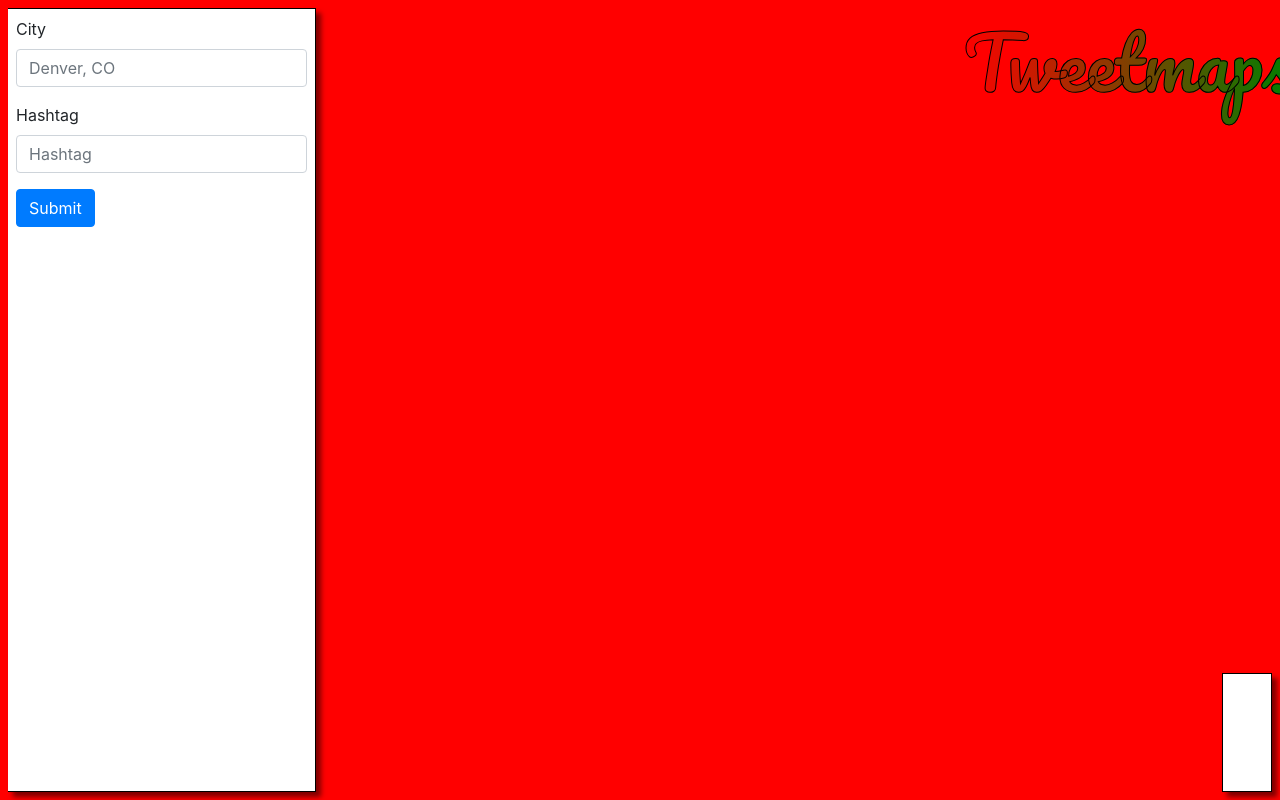
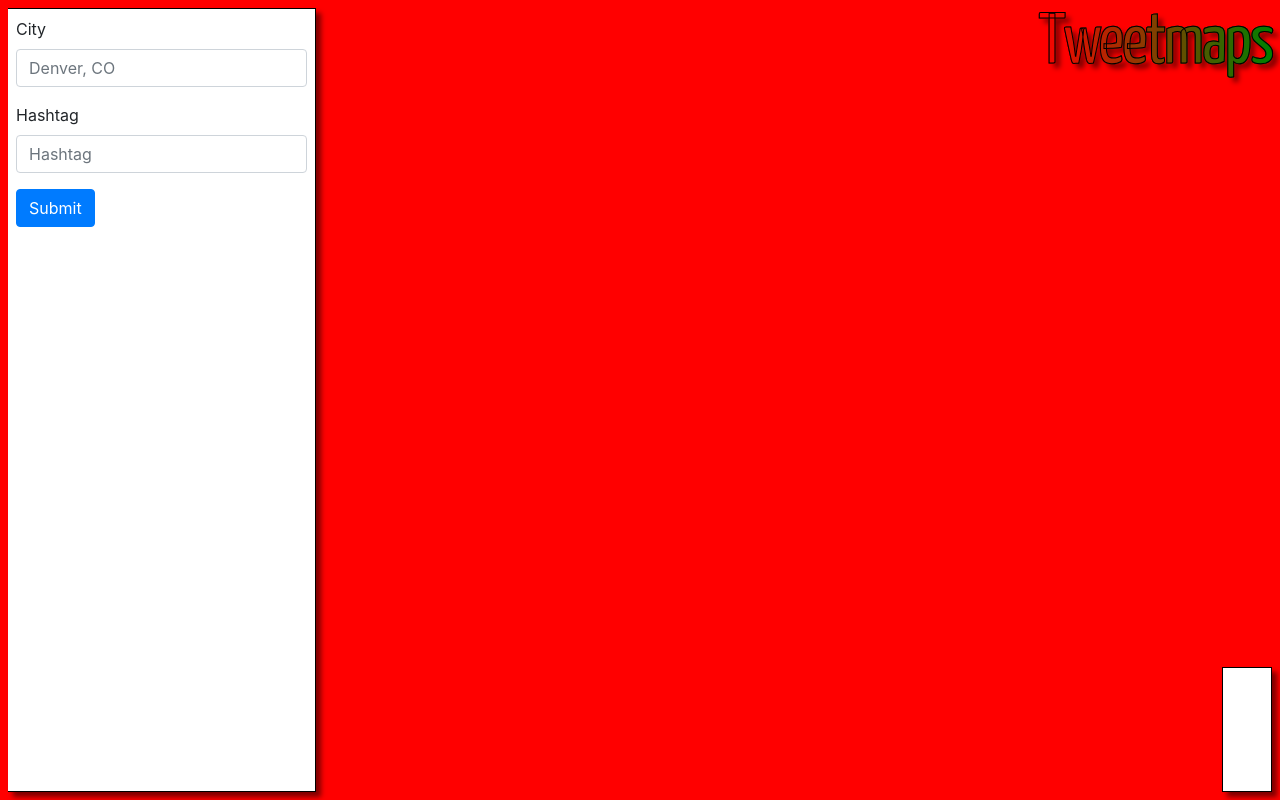
Before and after one commit to alexszeliga/viewpoints-news-crawler, a plain HTML site: page index.html in a window 1280 px wide. Drawn offline with nearby package versions, Linux system fonts and the light colour scheme.

Commit message:
fixed display size of map control, logo idea fleshed out

```diff
--- a/assets/css/grid.css
+++ b/assets/css/grid.css
@@ -7,7 +7,7 @@
   display: grid;
   grid-gap: 10px;
   grid-template-columns: 1fr 1fr 1fr 1fr 1fr 1fr 1fr 1fr 1fr 1fr 1fr 1fr;
-    grid-template-rows: 1fr 9fr 2fr;
+  grid-template-rows: 1fr 9fr 125px;
 }
 
 .content-box {
@@ -32,8 +32,21 @@
 }
 
 .logo-container {
+  display: grid;
   grid-column-start: 10;
   grid-column-end: 13;
   grid-row-start: 1;
   grid-row-end: 2;
+  justify-content: end;
+  z-index: 10;
 }
+
+.logo-container-underlay {
+  display: grid;
+  grid-column-start: 10;
+  grid-column-end: 13;
+  grid-row-start: 1;
+  grid-row-end: 2;
+  justify-content: end;
+  z-index: 1;
+}
--- a/assets/css/style.css
+++ b/assets/css/style.css
@@ -16,15 +16,28 @@
     box-shadow: 5px 5px 5px rgba(0, 0, 0, 0.5);
 }
 
-.logo-container {
-}
+.logo-container {}
 
 .logo-text {
     font-size: 72px;
     background: linear-gradient(-90deg, green, red);
     -webkit-background-clip: text;
     -webkit-text-fill-color: transparent;
-  font-family: "Pacifico", cursive;
+    /* font-family: "Pacifico", cursive; */
+    font-family: "Yanone Kaffeesatz", sans-serif;
     -webkit-text-stroke-width: 1px;
     -webkit-text-stroke-color: black;
+    line-height: 1;
+    letter-spacing: -2.5px;
 }
+
+.logo-text-underlay {
+    font-size: 72px;
+    /* font-family: "Pacifico", cursive; */
+    font-family: "Yanone Kaffeesatz", sans-serif;
+    -webkit-text-stroke-width: 1px;
+    -webkit-text-stroke-color: black;
+    line-height: 1;
+    letter-spacing: -2.5px;
+    text-shadow: 5px 5px 5px rgba(0, 0, 0, 0.5);
+}
--- a/index.html
+++ b/index.html
@@ -10,7 +10,7 @@
         crossorigin="anonymous">
     <link rel="stylesheet" type="text/css" href="./assets/css/grid.css">
     <link rel="stylesheet" type="text/css" href="./assets/css/style.css">
-    <link href="https://fonts.googleapis.com/css?family=Pacifico" rel="stylesheet">
+    <link href="https://fonts.googleapis.com/css?family=Pacifico|Yanone+Kaffeesatz" rel="stylesheet">
 </head>
 
 <body>
@@ -33,6 +33,9 @@
         <div class="logo-container">
             <span class="logo-text">Tweetmaps</span>
         </div>
+        <div class="logo-container-underlay">
+            <span class="logo-text-underlay">Tweetmaps</span>
+        </div>
         <div class="map-control-box">
             <div class="map-control">
             </div>
```
Lines whose indentation alone changed are shown as unchanged.
